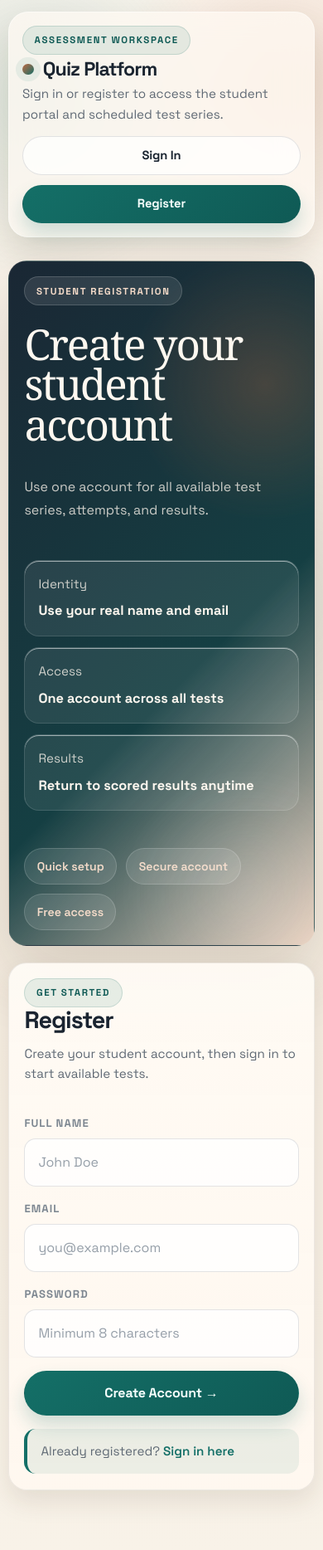
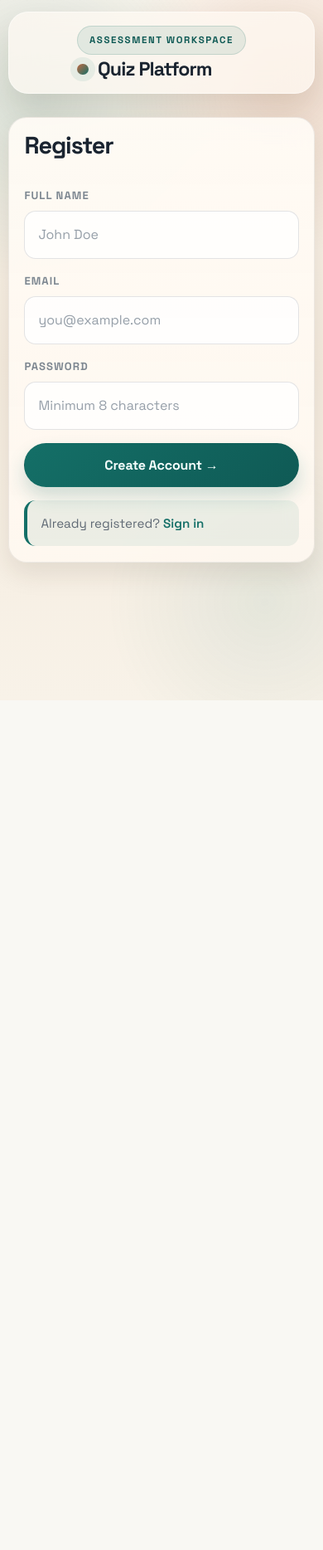
Before and after one commit to FIRDOUS-BHAT/quiz-platform-lite, a FastAPI app: page /app/register in a window 390 px wide. Shown: the whole page at 83% size. After the commit the page ends 844 px from the top, so only its background shows below. Run offline with FastAPI, Linux system fonts and the light colour scheme; parts of the project's set-up code (start-up, migrations or seed data) failed here and were passed over; some web fonts are replaced.

Commit message:
refactor: simplify authentication pages by removing redundant UI elements and adding responsive layout styles

```diff
--- a/app/templates/base.html
+++ b/app/templates/base.html
@@ -1040,6 +1040,14 @@
       gap: 1.3rem;
     }
 
+    body[class~="auth-page"] .brand-block .meta {
+      display: none;
+    }
+
+    body[class~="auth-page"] .topbar {
+      align-items: center;
+    }
+
     .form-note {
       padding: 0.95rem 1rem;
       border-left: 4px solid var(--accent);
@@ -1619,6 +1627,15 @@
       .attempt-sidebar {
         position: static;
       }
+
+      body[class~="auth-page"] .auth-layout {
+        min-height: auto;
+      }
+
+      body[class~="auth-page"] .auth-panel {
+        order: -1;
+        align-content: start;
+      }
     }
 
     @media (max-width: 760px) {
@@ -1694,6 +1711,18 @@
         right: 12px;
         bottom: 12px;
         max-width: none;
+      }
+
+      body[class~="auth-page"] .topbar .nav {
+        display: none;
+      }
+
+      body[class~="auth-page"] .auth-layout {
+        gap: 0;
+      }
+
+      body[class~="auth-page"] .auth-aside {
+        display: none;
       }
     }
 
--- a/app/templates/register.html
+++ b/app/templates/register.html
@@ -1,37 +1,17 @@
 {% extends "base.html" %}
 {% block title %}Register{% endblock %}
+{% block body_class %}auth-page{% endblock %}
 {% block content %}
 <div class="auth-layout">
   <section class="auth-aside">
     <span class="eyebrow">Student Registration</span>
-    <h1>Create your student account</h1>
-    <p class="hero-lead">Use one account for all available test series, attempts, and results.</p>
-    <div class="detail-grid" style="margin-top: 24px;">
-      <div class="detail-tile">
-        <div class="meta">Identity</div>
-        <strong>Use your real name and email</strong>
-      </div>
-      <div class="detail-tile">
-        <div class="meta">Access</div>
-        <strong>One account across all tests</strong>
-      </div>
-      <div class="detail-tile">
-        <div class="meta">Results</div>
-        <strong>Return to scored results anytime</strong>
-      </div>
-    </div>
-    <div class="pill-row" style="margin-top: 24px;">
-      <span class="pill">Quick setup</span>
-      <span class="pill">Secure account</span>
-      <span class="pill">Free access</span>
-    </div>
+    <h1>Create your student account.</h1>
+    <p class="hero-lead">One account gives you access to tests, attempts, and results.</p>
   </section>
 
   <section class="auth-panel">
     <div>
-      <span class="eyebrow">Get Started</span>
       <h2>Register</h2>
-      <p class="meta">Create your student account, then sign in to start available tests.</p>
     </div>
     {% if allow_registration %}
       <form method="post" action="/app/register" class="stack">
@@ -49,10 +29,10 @@
           <input id="password" name="password" type="password" placeholder="Minimum 8 characters" minlength="8" required autocomplete="new-password">
         </div>
         <button type="submit">Create Account →</button>
-      <div class="form-note">
-        Already registered? <a href="/app/login" class="text-link">Sign in here</a>
-      </div>
-    </form>
+        <div class="form-note">
+          Already registered? <a href="/app/login" class="text-link">Sign in</a>
+        </div>
+      </form>
     {% else %}
       <div class="empty-state">
         <strong>Registration Closed</strong>
```
Also changed, not shown: app/templates/login.html (+4 -24 lines).
